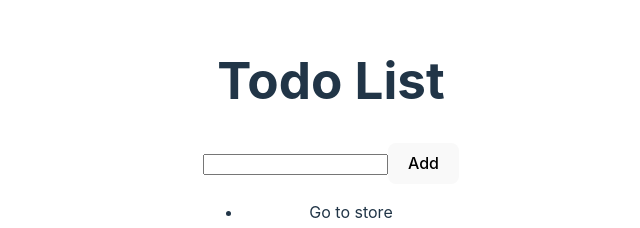
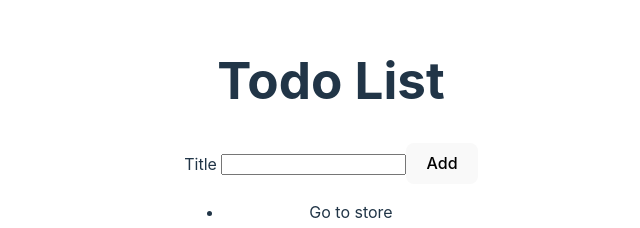
Before and after one commit to StuvaScript/react-todo, a React (Vite) app: page / in a window 1280 px wide. Shown: the part 247-475 px from the top of the page, without its empty margins (309-949 px from the left). Built offline with nearby package versions, Linux system fonts and the light colour scheme.

Commit message:
Correct <label> element

```diff
--- a/src/AddTodoForm.jsx
+++ b/src/AddTodoForm.jsx
@@ -1,6 +1,7 @@
 export default function AddTodoForm() {
   return (
-    <form htmlFor="todoTitle">
+    <form>
+      <label htmlFor="todoTitle">Title </label>
       <input id="todoTitle"></input>
       <button>Add</button>
     </form>
```
